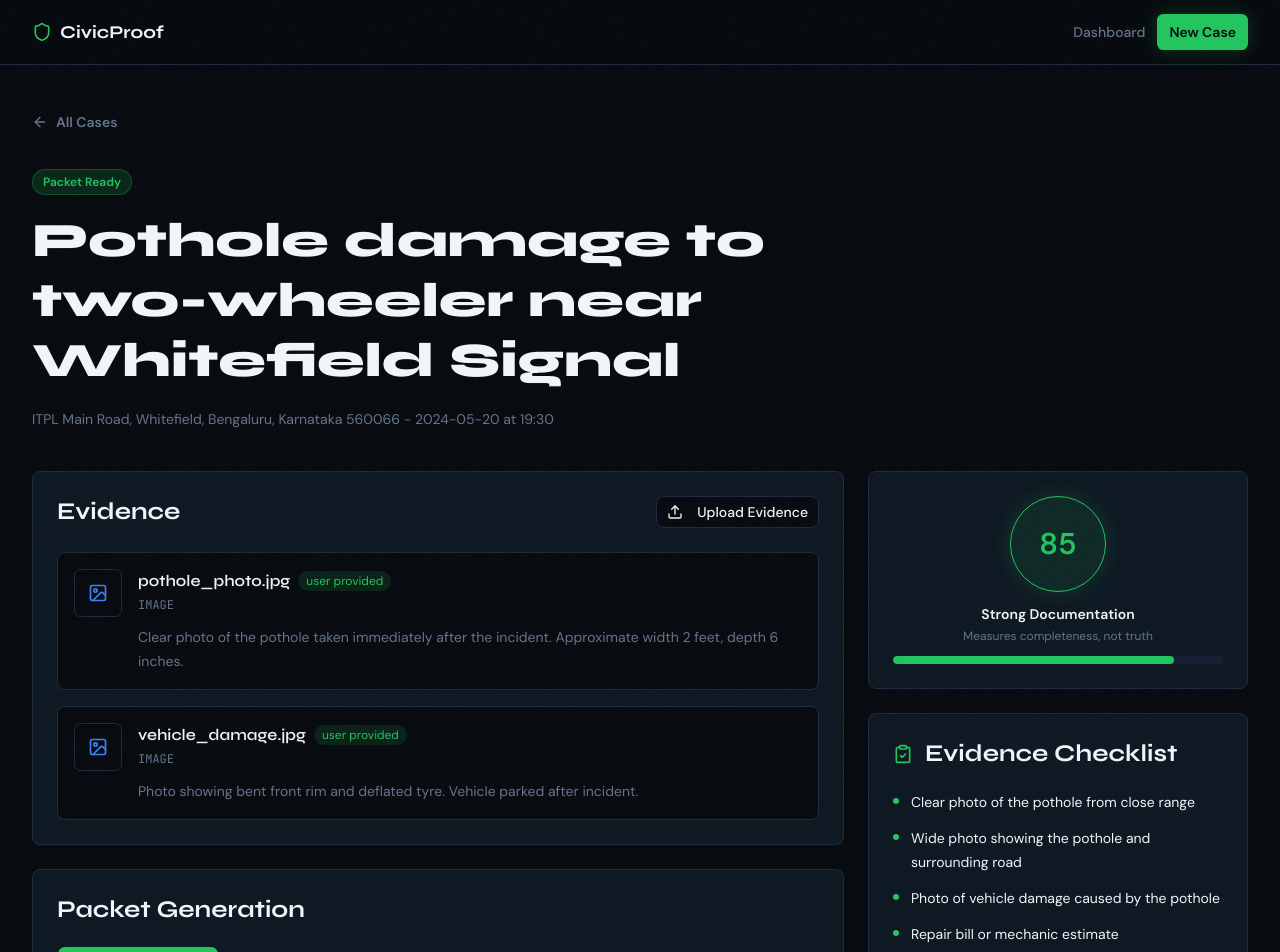
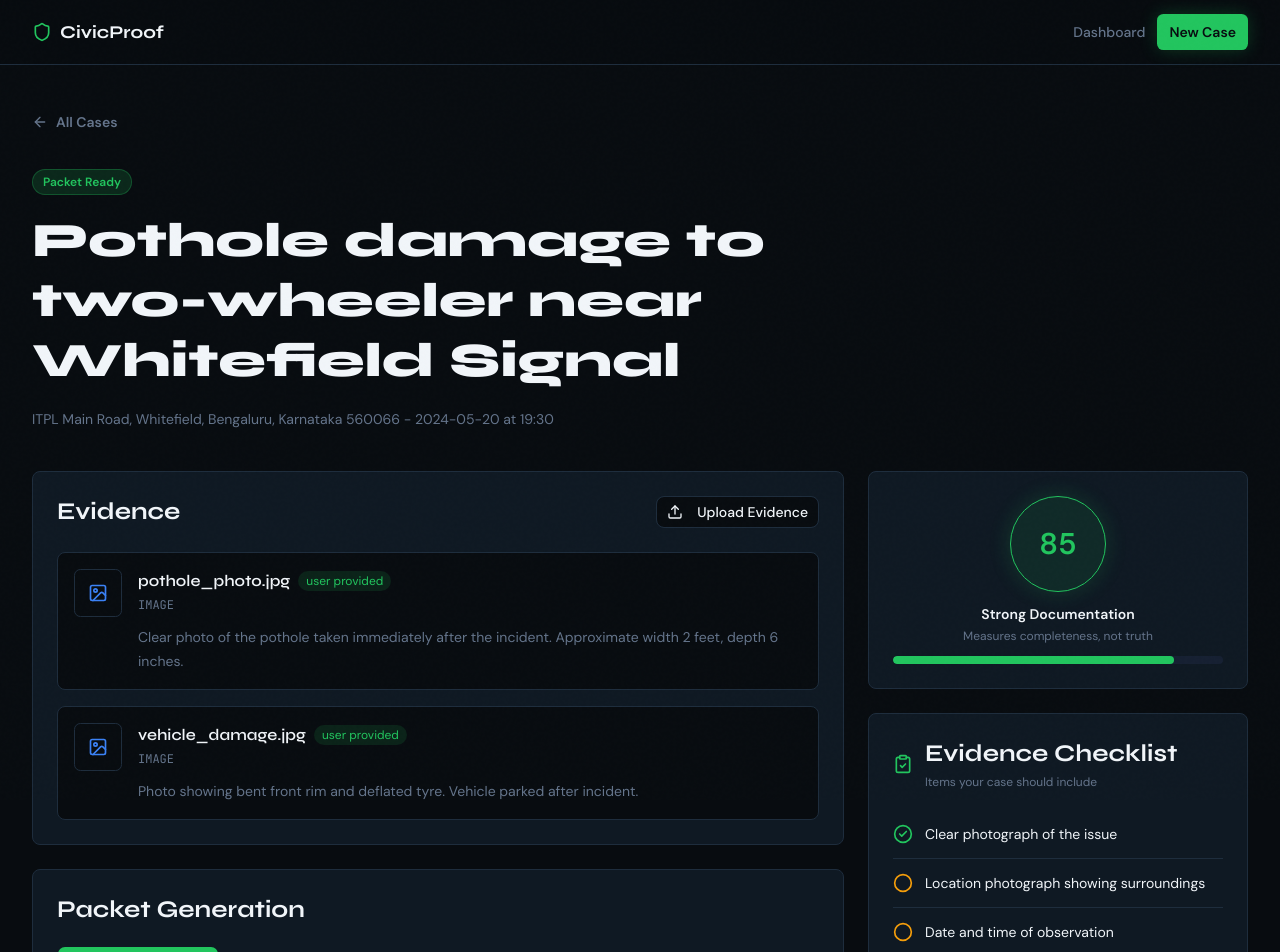
Before and after one commit to mafis007mofo/CivicProof, a Next.js app in the folder civicproof/: page /cases/demo-001 in a window 1280 px wide. Shown: the top 952 px of the page. Built offline with nearby package versions, Linux system fonts and the light colour scheme.

Commit message:
feat: wire checklist JSON to case detail — evidence coverage check per item

```diff
--- a/civicproof/app/cases/[id]/page.tsx
+++ b/civicproof/app/cases/[id]/page.tsx
@@ -4,14 +4,12 @@ import { StatusBadge } from "@/components/cases/StatusBadge";
 import { ScoreBadge } from "@/components/evidence/ScoreBadge";
 import Navbar from "@/components/layout/Navbar";
 import { Button } from "@/components/ui/button";
-import civicIssueChecklist from "@/data/checklists/civic-issue-checklist.json";
-import potholeDamageChecklist from "@/data/checklists/pothole-damage-checklist.json";
-import roadAccidentChecklist from "@/data/checklists/road-accident-checklist.json";
+import { getChecklistForCase } from "@/lib/checklists";
 import { calculateEvidenceScore } from "@/lib/evidenceScore";
 import { getCaseById, getEvidenceForCase, getPacketForCase } from "@/lib/localStorage";
 import type { ScoreBreakdown } from "@/lib/evidenceScore";
 import type { EvidenceItem, GeneratedPacket, IncidentCase } from "@/types";
-import { ArrowLeft, CheckCircle2, ClipboardCheck, FileText, ImageIcon, Upload, Zap } from "lucide-react";
+import { ArrowLeft, CheckCircle2, Circle, ClipboardCheck, FileText, ImageIcon, Upload, Zap } from "lucide-react";
 import Link from "next/link";
 import { useParams, useRouter } from "next/navigation";
 import { useEffect, useState } from "react";
@@ -24,17 +22,22 @@ function trustLabelText(item: EvidenceItem): string {
   return item.trustLabel?.replaceAll("_", " ") ?? "unlabeled";
 }
 
-function getChecklistForCase(incidentCase: IncidentCase): string[] {
-  if (incidentCase.incidentType === "road_accident") {
-    return roadAccidentChecklist;
-  }
+function getChecklistKeywords(item: string): string[] {
+  const stopWords = new Set(["the", "and", "with", "from", "showing", "details", "photo", "photos", "photograph"]);
+  return item
+    .toLowerCase()
+    .replace(/[^a-z0-9\s]/g, " ")
+    .split(/\s+/)
+    .filter((word) => word.length > 3 && !stopWords.has(word));
+}
 
-  const searchableText = `${incidentCase.title} ${incidentCase.description}`.toLowerCase();
-  if (searchableText.includes("pothole")) {
-    return potholeDamageChecklist;
-  }
+function isChecklistItemCovered(item: string, evidence: EvidenceItem[]): boolean {
+  const keywords = getChecklistKeywords(item);
 
-  return civicIssueChecklist;
+  return evidence.some((evidenceItem) => {
+    const searchableText = `${evidenceItem.fileName} ${evidenceItem.note ?? ""}`.toLowerCase();
+    return keywords.some((keyword) => searchableText.includes(keyword));
+  });
 }
 
 export default function CaseDetailPage() {
@@ -88,7 +91,7 @@ export default function CaseDetailPage() {
       setEvidence(loadedEvidence);
       setPacket(loadedPacket);
       setScoreBreakdown(loadedScoreBreakdown);
-      setChecklist(getChecklistForCase(loadedCase));
+      setChecklist(getChecklistForCase(loadedCase.incidentType));
       setIsLoading(false);
     });
 
@@ -240,17 +243,34 @@ export default function CaseDetailPage() {
             <section className="rounded-lg border p-6" style={{ backgroundColor: "var(--bg-surface)", borderColor: "var(--border-subtle)" }}>
               <div className="flex items-center gap-3">
                 <ClipboardCheck className="h-5 w-5" style={{ color: "var(--accent-green)" }} />
-                <h2 className="text-2xl font-bold" style={{ color: "var(--text-primary)" }}>
-                  Evidence Checklist
-                </h2>
+                <div>
+                  <h2 className="text-2xl font-bold" style={{ color: "var(--text-primary)" }}>
+                    Evidence Checklist
+                  </h2>
+                  <p className="mt-1 text-xs" style={{ color: "var(--text-muted)" }}>
+                    Items your case should include
+                  </p>
+                </div>
               </div>
-              <ul className="mt-5 space-y-3">
-                {checklist.map((item) => (
-                  <li key={item} className="flex gap-3 text-sm leading-6" style={{ color: "var(--text-primary)" }}>
-                    <span className="mt-2 h-1.5 w-1.5 shrink-0 rounded-full" style={{ backgroundColor: "var(--border-accent)" }} />
-                    {item}
-                  </li>
-                ))}
+              <ul className="mt-5">
+                {checklist.map((item) => {
+                  const isCovered = isChecklistItemCovered(item, evidence);
+
+                  return (
+                    <li
+                      key={item}
+                      className="flex gap-3 border-b py-3 text-sm leading-6 last:border-b-0"
+                      style={{ borderColor: "var(--border-subtle)", color: "var(--text-primary)" }}
+                    >
+                      {isCovered ? (
+                        <CheckCircle2 className="mt-0.5 h-5 w-5 shrink-0" style={{ color: "var(--accent-green)" }} />
+                      ) : (
+                        <Circle className="mt-0.5 h-5 w-5 shrink-0" style={{ color: "var(--accent-amber)" }} />
+                      )}
+                      <span>{item}</span>
+                    </li>
+                  );
+                })}
               </ul>
             </section>
 
--- /dev/null
+++ b/civicproof/lib/checklists.ts
@@ -0,0 +1,14 @@
+import civicIssueChecklist from "@/data/checklists/civic-issue-checklist.json";
+import potholeDamageChecklist from "@/data/checklists/pothole-damage-checklist.json";
+import roadAccidentChecklist from "@/data/checklists/road-accident-checklist.json";
+import type { IncidentType } from "@/types";
+
+export const POTHOLE_CHECKLIST: string[] = potholeDamageChecklist;
+
+export function getChecklistForCase(incidentType: IncidentType): string[] {
+  if (incidentType === "road_accident") {
+    return roadAccidentChecklist;
+  }
+
+  return civicIssueChecklist;
+}
```
